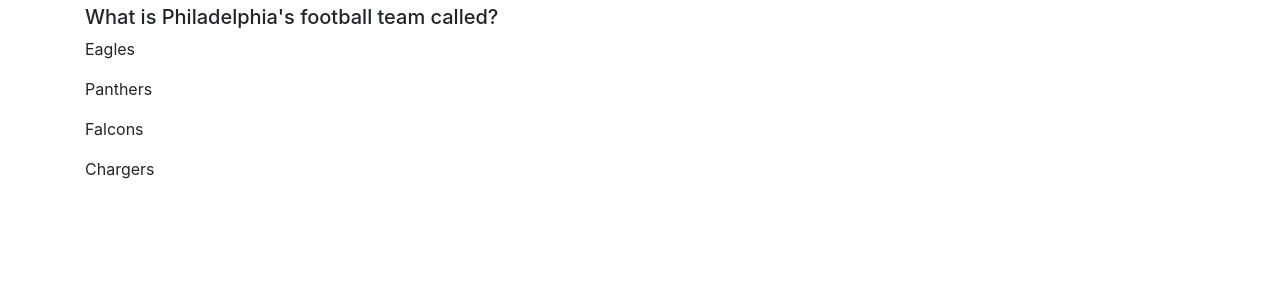
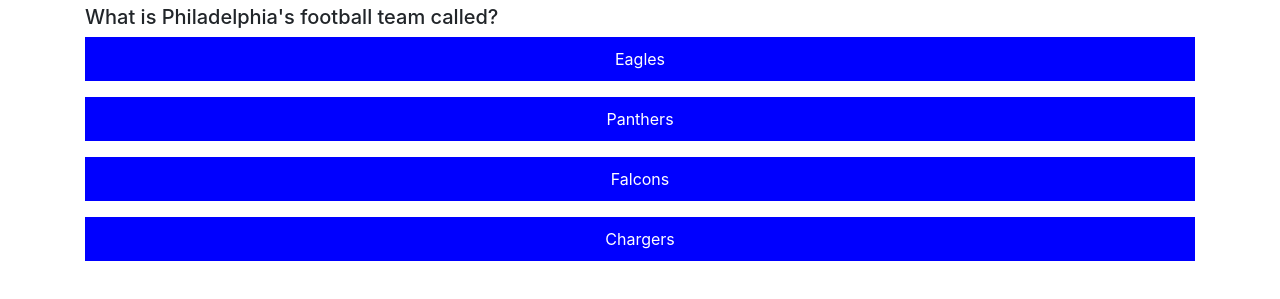
Before and after one commit to mikeprap/TriviaGame, a plain HTML site: page index.html in a window 1280 px wide. Shown: the part 295-594 px from the top of the page. Drawn offline with nearby package versions, Linux system fonts and the light colour scheme.

Commit message:
made the choices buttons

```diff
--- a/assets/css/style.css
+++ b/assets/css/style.css
@@ -5,3 +5,13 @@ h1 {
  .btn {
      text-align: center;
  }
+
+
+ .choice {
+     border: 5px;
+     cursor: pointer;
+     padding: 10px;
+     background-color: blue;
+     color: white;
+     text-align: center;
+ }
```
